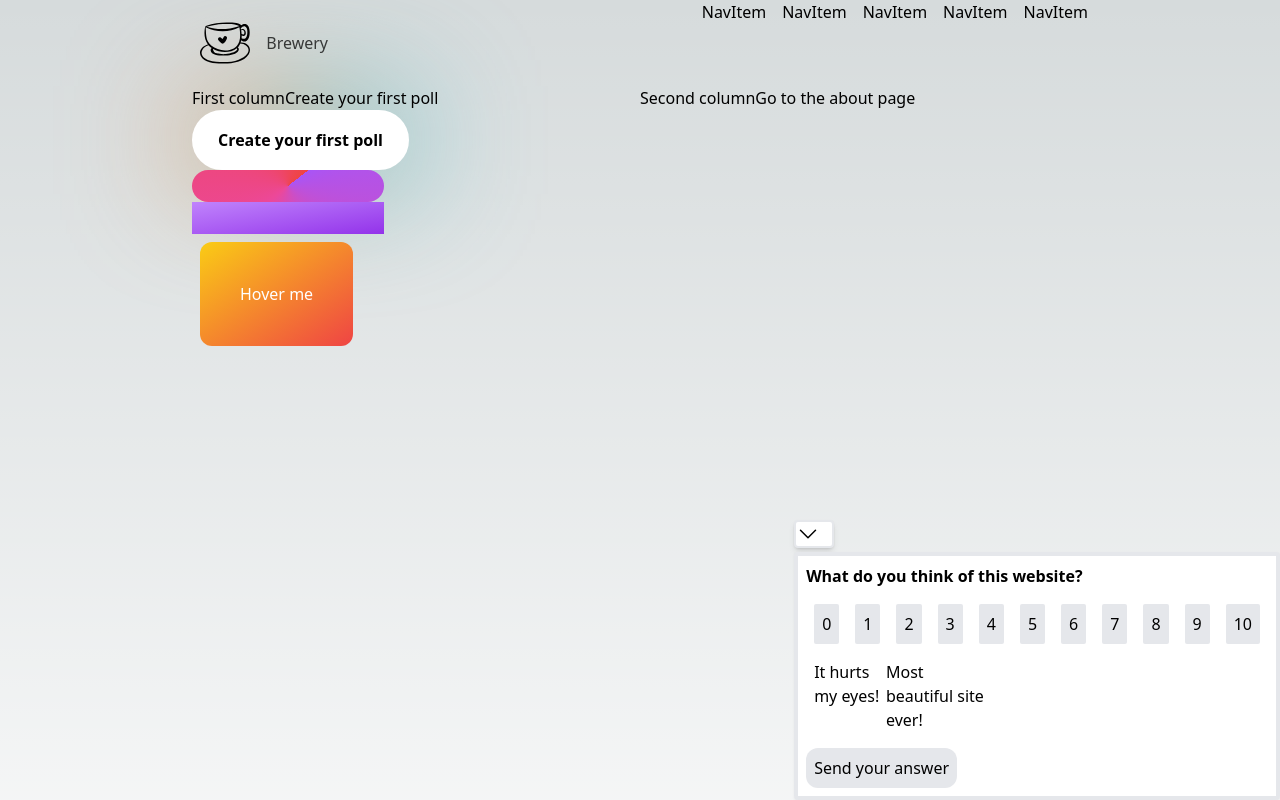
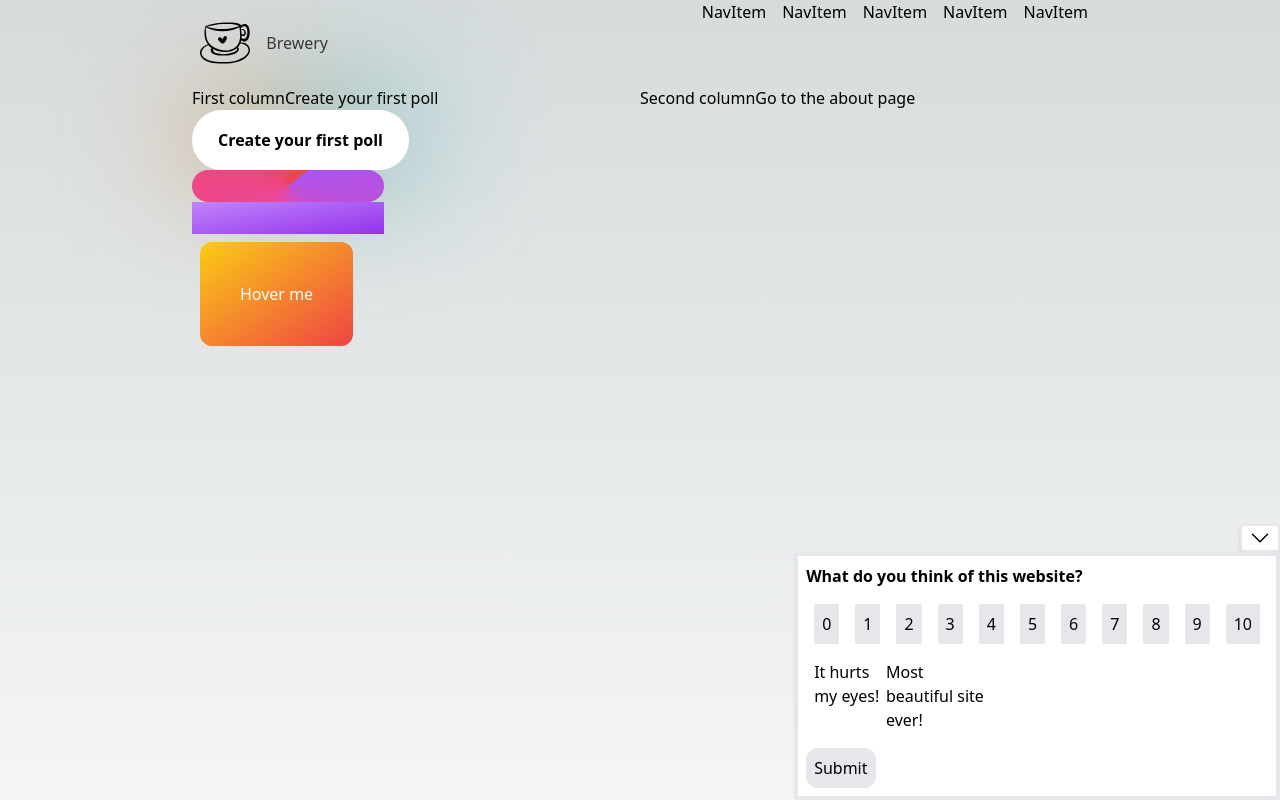
Before and after one commit to coffee-crew/brewery, a Next.js app: page / in a window 1280 px wide. Both pictures are taken after a click on the button 999 px from the left and 678 px from the top of the page. Shown: the top 800 px of the page. Built offline with nearby package versions, Linux system fonts and the light colour scheme.

Commit message:
feat(survey scale): added rating state

```diff
--- a/src/components/survey/Survey.tsx
+++ b/src/components/survey/Survey.tsx
@@ -10,55 +10,67 @@ interface SurveyProps {
 
 export const Survey = ({ title, lowest, highest  }: SurveyProps) => {
   const [isOpen, setIsOpen] = useState(false);
+  	const [selectedRating, setSelectedRating] = useState("0");
 
-  // const [rating, setRating] = useState(0);
+	const handleRatingChange = (event: any) => {
+		setSelectedRating(event.target.value);
+	};
+
+  const handleSubmit = (event: any) => {
+    event.preventDefault();
+    alert(`Rating: ${selectedRating}`
+    );
+  };
 
   return (
     <div className="absolute bottom-0 right-0">
-      <button className="border-2 bg-white rounded drop-shadow-sm shadow-md w-10" onClick={() => setIsOpen(!isOpen)}>
        {isOpen ? (
+        <div className='flex flex-col items-end'>
+          <button className="border-2 bg-white rounded drop-shadow-sm shadow-md w-10 flex flex-col items-center" onClick={() => setIsOpen(!isOpen)}>
             <svg xmlns="http://www.w3.org/2000/svg" fill="none" viewBox="0 0 24 24" strokeWidth={1.5} stroke="currentColor" className="w-6 h-6">
               <path strokeLinecap="round" strokeLinejoin="round" d="M19.5 8.25l-7.5 7.5-7.5-7.5" />
             </svg>
-        ) : (
-          <svg xmlns="http://www.w3.org/2000/svg" fill="none" viewBox="0 0 24 24" stroke-width="1.5" stroke="currentColor" className="w-6 h-6">
-            <path stroke-linecap="round" stroke-linejoin="round" d="M4.5 15.75l7.5-7.5 7.5 7.5" />
-          </svg>
-        )}
           </button>
-       {isOpen ? (
-        <div className="border-4 bg-white rounded drop-shadow-sm max-w-lg flex-col items-center content-center">
-          <div className="m-2 "><b>{title}</b></div>
+
+          <form onSubmit={handleSubmit} className="border-4 bg-white rounded drop-shadow-sm max-w-lg flex-col items-center content-center" >
+            <div className="m-2"><b>{title}</b></div>
             <div className="m-2">
-            <button className="m-2 p-2 text-black rounded-sm bg-gray-200 hover:bg-gray-400 active:bg-gray-400 focus:outline-none focus:bg-gray-400">0</button>
-            <button className="m-2 p-2 text-black rounded-sm bg-gray-200 hover:bg-gray-400 active:bg-gray-400 focus:outline-none focus:bg-gray-400">1</button>
-            <button className="m-2 p-2 text-black rounded-sm bg-gray-200 hover:bg-gray-400 active:bg-gray-400 focus:outline-none focus:bg-gray-400">2</button>
-            <button className="m-2 p-2 text-black rounded-sm bg-gray-200 hover:bg-gray-400 active:bg-gray-400 focus:outline-none focus:bg-gray-400">3</button>
-            <button className="m-2 p-2 text-black rounded-sm bg-gray-200 hover:bg-gray-400 active:bg-gray-400 focus:outline-none focus:bg-gray-400">4</button>
-            <button className="m-2 p-2 text-black rounded-sm bg-gray-200 hover:bg-gray-400 active:bg-gray-400 focus:outline-none focus:bg-gray-400">5</button>
-            <button className="m-2 p-2 text-black rounded-sm bg-gray-200 hover:bg-gray-400 active:bg-gray-400 focus:outline-none focus:bg-gray-400">6</button>
-            <button className="m-2 p-2 text-black rounded-sm bg-gray-200 hover:bg-gray-400 active:bg-gray-400 focus:outline-none focus:bg-gray-400">7</button>
-            <button className="m-2 p-2 text-black rounded-sm bg-gray-200 hover:bg-gray-400 active:bg-gray-400 focus:outline-none focus:bg-gray-400">8</button>
-            <button className="m-2 p-2 text-black rounded-sm bg-gray-200 hover:bg-gray-400 active:bg-gray-400 focus:outline-none focus:bg-gray-400">9</button>
-            <button className="m-2 p-2 text-black rounded-sm bg-gray-200 hover:bg-gray-400 active:bg-gray-400 focus:outline-none focus:bg-gray-400">10</button>
+              <button value="0" onClick={handleRatingChange} className="m-2 p-2 text-black rounded-sm bg-gray-200 hover:bg-gray-400 active:bg-gray-400 focus:outline-none focus:bg-gray-400">0</button>
+              <button value="1" onClick={handleRatingChange} className="m-2 p-2 text-black rounded-sm bg-gray-200 hover:bg-gray-400 active:bg-gray-400 focus:outline-none focus:bg-gray-400">1</button>
+              <button value="2" onClick={handleRatingChange} className="m-2 p-2 text-black rounded-sm bg-gray-200 hover:bg-gray-400 active:bg-gray-400 focus:outline-none focus:bg-gray-400">2</button>
+              <button value="3" onClick={handleRatingChange} className="m-2 p-2 text-black rounded-sm bg-gray-200 hover:bg-gray-400 active:bg-gray-400 focus:outline-none focus:bg-gray-400">3</button>
+              <button value="4" onClick={handleRatingChange} className="m-2 p-2 text-black rounded-sm bg-gray-200 hover:bg-gray-400 active:bg-gray-400 focus:outline-none focus:bg-gray-400">4</button>
+              <button value="5" onClick={handleRatingChange} className="m-2 p-2 text-black rounded-sm bg-gray-200 hover:bg-gray-400 active:bg-gray-400 focus:outline-none focus:bg-gray-400">5</button>
+              <button value="6" onClick={handleRatingChange} className="m-2 p-2 text-black rounded-sm bg-gray-200 hover:bg-gray-400 active:bg-gray-400 focus:outline-none focus:bg-gray-400">6</button>
+              <button value="7" onClick={handleRatingChange} className="m-2 p-2 text-black rounded-sm bg-gray-200 hover:bg-gray-400 active:bg-gray-400 focus:outline-none focus:bg-gray-400">7</button>
+              <button value="8" onClick={handleRatingChange} className="m-2 p-2 text-black rounded-sm bg-gray-200 hover:bg-gray-400 active:bg-gray-400 focus:outline-none focus:bg-gray-400">8</button>
+              <button value="9" onClick={handleRatingChange} className="m-2 p-2 text-black rounded-sm bg-gray-200 hover:bg-gray-400 active:bg-gray-400 focus:outline-none focus:bg-gray-400">9</button>
+              <button value="10" onClick={handleRatingChange} className="m-2 p-2 text-black rounded-sm bg-gray-200 hover:bg-gray-400 active:bg-gray-400 focus:outline-none focus:bg-gray-400">10</button>
               <div className="flex w-44 m-2 justify-around">
                 <div className="flex">{lowest}</div>
                 <div className="flex">{highest}</div>
               </div>
             </div>
-          <button className="m-2 p-2 text-black rounded-xl bg-gray-200 hover:bg-gray-400 active:bg-gray-400 focus:outline-none focus:bg-gray-400">
-            Send your answer
-          </button>
+
+            <input type="submit" value="Submit" className="m-2 p-2 text-black rounded-xl bg-gray-200 hover:bg-gray-400 active:bg-gray-400 focus:outline-none focus:bg-gray-400"></input>
+          </form>
         </div>
       ) : (
+        <div>
+        <button className="border-2 bg-white rounded drop-shadow-sm shadow-md w-10 flex flex-col items-center" onClick={() => setIsOpen(!isOpen)}>
+          <svg xmlns="http://www.w3.org/2000/svg" fill="none" viewBox="0 0 24 24" stroke-width="1.5" stroke="currentColor" className="w-6 h-6">
+            <path stroke-linecap="round" stroke-linejoin="round" d="M4.5 15.75l7.5-7.5 7.5 7.5" />
+          </svg>
+        </button>
         <div className="border-4 bg-white rounded drop-shadow-sm max-w-lg flex-col items-center content-center">
           <div className="m-2 "><b>{title}</b></div>
           <button className="m-2 p-2 text-black rounded-xl bg-gray-200 hover:bg-gray-400 active:bg-gray-400 focus:outline-none focus:bg-gray-400" onClick={() => setIsOpen(!isOpen)}>
             Reply
           </button>
         </div>
+        </div>
       )}
 
     </div>
   )
-}
+};
```
Lines whose indentation alone changed are shown as unchanged.
